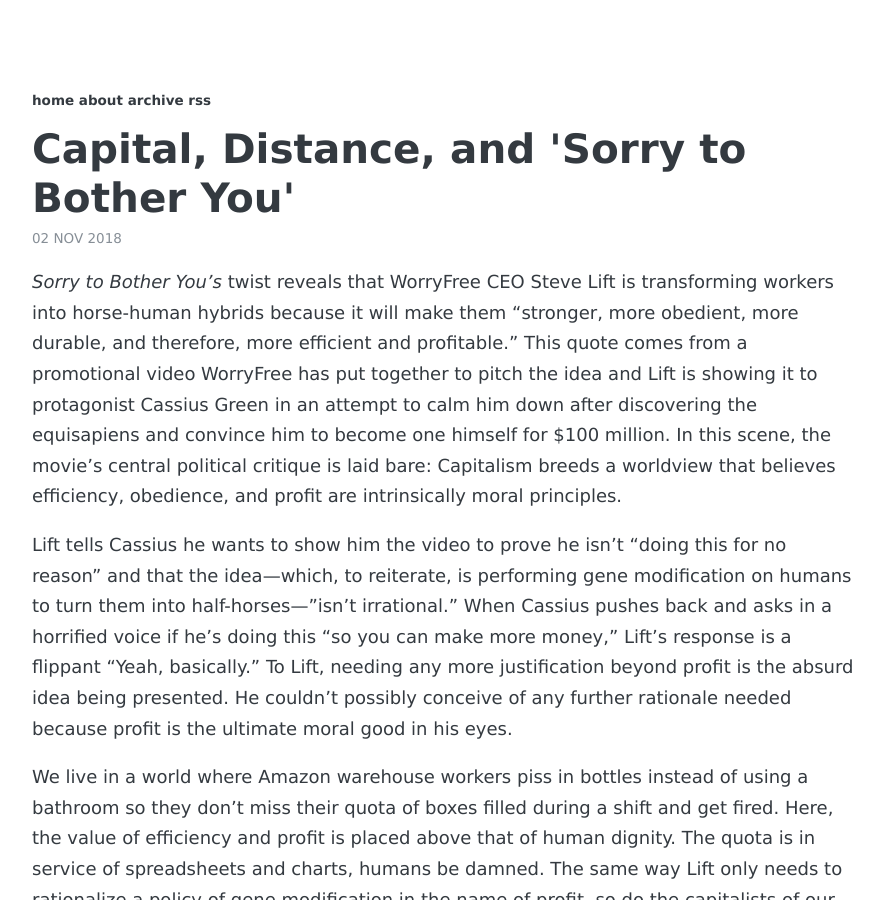
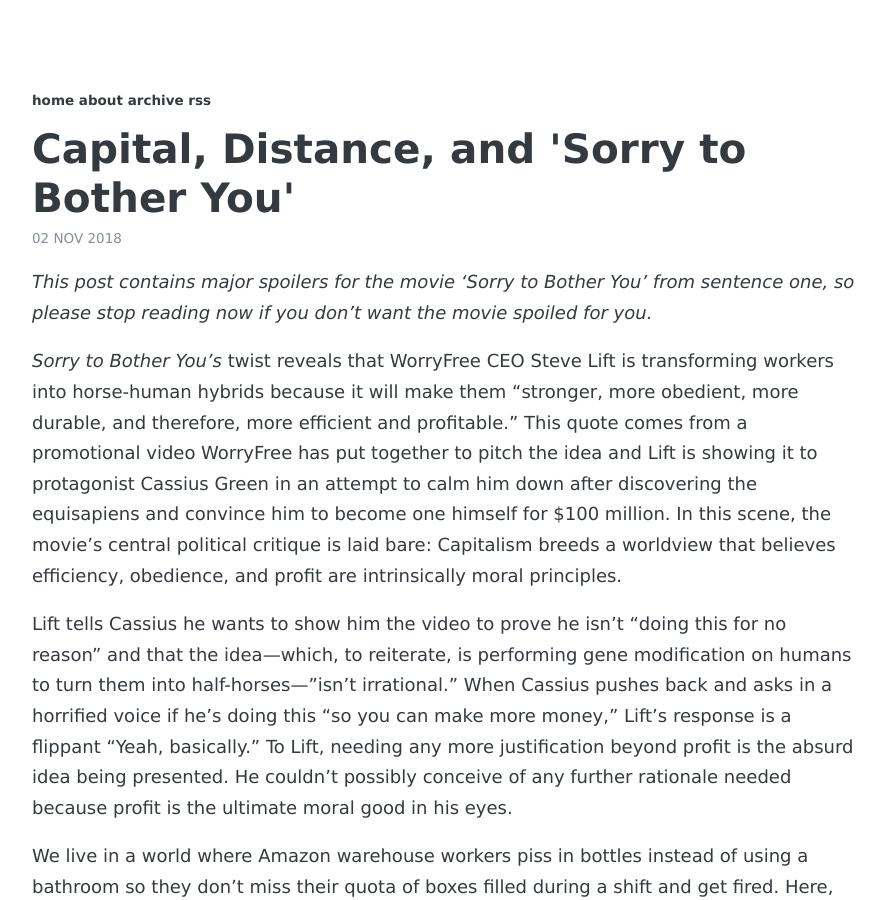
Before and after one commit to thisisamatthew/thisisamatthew.github.io, a Jekyll site: the page built from _posts/2018-11-02-Capital-Distance-Sorry-To-Bother-You.md, in a window 1280 px wide and 900 px high. Shown: the whole window, without its empty margins (194-1079 px from the left). Built offline with Jekyll 4.4.1, drawn with Linux system fonts in a browser that asks for light colours; some web fonts are replaced.

Commit message:
Spoiler tag at the top

```diff
--- a/_posts/2018-11-02-Capital-Distance-Sorry-To-Bother-You.md
+++ b/_posts/2018-11-02-Capital-Distance-Sorry-To-Bother-You.md
@@ -4,6 +4,8 @@
 date: 2018-11-02 14:17:00 -0500
 tags: [post]
 ---
+
+*This post contains major spoilers for the movie 'Sorry to Bother You' from sentence one, so please stop reading now if you don't want the movie spoiled for you.*
 
 *Sorry to Bother You's* twist reveals that WorryFree CEO Steve Lift is transforming workers into horse-human hybrids because it will make them "stronger, more obedient, more durable, and therefore, more efficient and profitable." This quote comes from a promotional video WorryFree has put together to pitch the idea and Lift is showing it to protagonist Cassius Green in an attempt to calm him down after discovering the equisapiens and convince him to become one himself for $100 million. In this scene, the movie's central political critique is laid bare: Capitalism breeds a worldview that believes efficiency, obedience, and profit are intrinsically moral principles.
 
```
